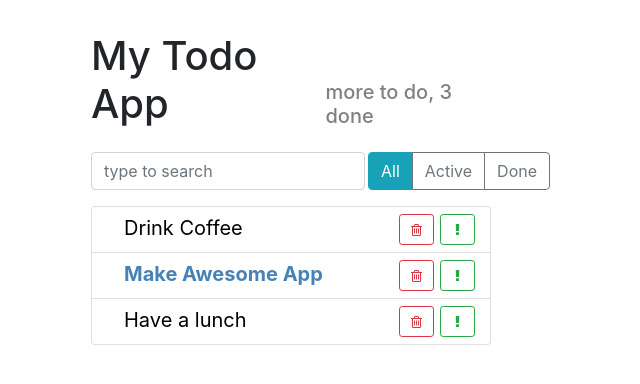
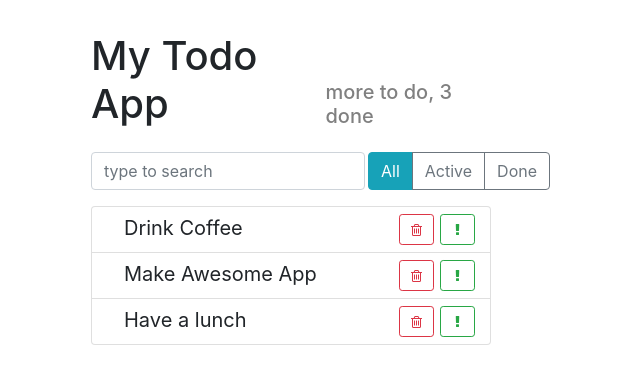
Before and after one commit to denyschornyi/ToDo_React, a React (Create React App) app: page / in a window 1280 px wide. Shown: the top 384 px of the page, without its empty margins (349-989 px from the left). Built offline with nearby package versions, Linux system fonts and the light colour scheme.

Commit message:
Add event listener and handle for important button

```diff
--- a/src/components/TodoListItem/TodoListItem.js
+++ b/src/components/TodoListItem/TodoListItem.js
@@ -6,7 +6,8 @@
 export default class TodoListItem extends Component {
 
   state = {
-    done: false
+    done: false,
+    important: false
   }
 
   onLabelClick = () => {
@@ -15,30 +16,41 @@
     });
   };
 
+  onImportantClick= () => {
+    this.setState({
+      important: true
+    });
+  };
+
   render (){
 
-    const { label, important = false } = this.props;
-    const { done } = this.state;
+    const { label } = this.props;
+    const { done, important } = this.state;
 
-    const style = {
-      color: important ? 'steelblue' : 'black',
-      fontWeight: important ? 'bold' : 'normal'
-    };
+    let classNames = 'todo-list-item';
 
-    let classNames = done === false ? 'todo-list-item' : 'todo-list-item done';
+    if(done){
+      classNames += ' done';
+    }
+
+    if(important){
+      classNames += ' important';
+    }
+
 
     return (
       <span className={classNames}>
         <span
           className='todo-list-item-label'
-          style={style}
-          onClick={ this.onLabelClick } >
-
+          onClick={ this.onLabelClick }
+        >
           {label}
         </span>
 
         <button type="button"
-                className="btn btn-outline-success btn-sm float-right">
+                className="btn btn-outline-success btn-sm float-right"
+                onClick={this.onImportantClick}
+                >
                 <i className="fa fa-exclamation" />
         </button>
 
```
